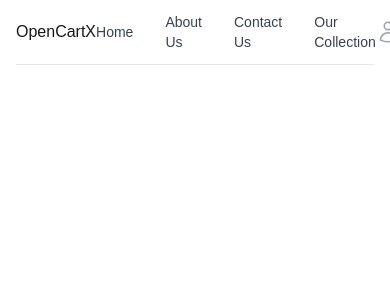
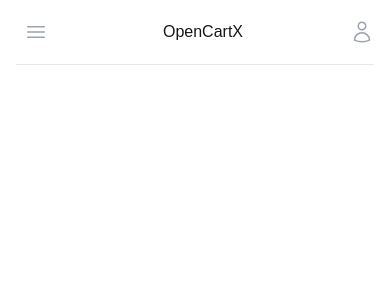
Before and after one commit to prashantpareek14/opencartx-fs, a Next.js app: page / in a window 390 px wide. Shown: the top 300 px of the page. Built offline with nearby package versions, Linux system fonts and the light colour scheme.

Commit message:
Made main menu responsive

```diff
--- /dev/null
+++ b/app/components/Header/MobileMenu.tsx
@@ -0,0 +1,48 @@
+import { Dialog, DialogBackdrop, DialogPanel } from "@headlessui/react";
+import { XMarkIcon } from "@heroicons/react/24/outline";
+
+export default function MobileMenu({ open, setOpen, navigation}) {
+  return (
+    <Dialog
+      open={open}
+      onClose={() => setOpen(false)}
+      className="relative md:hidden"
+    >
+      <DialogBackdrop
+        transition
+        className="fixed inset-0 bg-black/25 transition-opacity duration-300 ease-linear data-closed:opacity-0"
+      />
+      <div className="fixed inset-0 z-40 flex">
+        <DialogPanel
+          transition
+          className="relative flex w-full max-w-xs transform flex-col overflow-y-auto bg-white pb-12 shadow-xl transition duration-300 ease-in-out data-closed:-translate-x-full"
+        >
+          <div className="flex px-4 pt-5 pb-2">
+            <button
+              type="button"
+              onClick={() => setOpen(false)}
+              className="relative -m-2 inline-flex items-center justify-center rounded-md p-2 text-gray-400"
+            >
+              <span className="absolute -inset-0.5" />
+              <span className="sr-only">Close menu</span>
+              <XMarkIcon aria-hidden="true" className="size-6" />
+            </button>
+          </div>
+
+          <div className="space-y-6 border-t border-gray-200 px-4 py-6">
+            {navigation.map((nav) => (
+              <div key={nav.title} className="flow-root">
+                <a
+                  href={nav.link}
+                  className="-m-2 block p-2 font-medium text-gray-900"
+                >
+                  {nav.title}
+                </a>
+              </div>
+            ))}
+          </div>
+        </DialogPanel>
+      </div>
+    </Dialog>
+  );
+}
--- /dev/null
+++ b/app/components/Header/index.tsx
@@ -0,0 +1,66 @@
+"use client";
+
+import { useState } from "react";
+import { UserIcon, Bars3Icon } from "@heroicons/react/24/outline";
+import MobileMenu from "./MobileMenu";
+
+const navigation = [
+  { title: 'Home', link: '/' },
+  { title: 'About Us', link: '/' },
+  { title: 'Contact Us', link: '/' },
+  { title: 'Collection', link: '/' }
+];
+
+export default function Header() {
+  const [open, setOpen] = useState(false);
+
+  return (
+    <>
+      <MobileMenu open={open} setOpen={setOpen} navigation={navigation} />
+      <header className="">
+        <nav aria-label="Main Navigation" className="max-w-7xl mx-auto px-4">
+          <div className="border-b border-gray-200">
+            <div className="flex h-16 justify-between items-center">
+              <button
+                type="button"
+                onClick={() => setOpen(!open)}
+                className="relative md:hidden p-2 text-gray-400"
+              >
+                <span className="sr-only">Open Menu</span>
+                {/* Background for better click area */}
+                <span className="absolute -inset-0.5" />
+                <Bars3Icon className="size-6" />
+              </button>
+              {/* Logo */}
+              <div>
+                <a href="/">
+                  <span className="sr-only">OpenCartX</span>
+                  OpenCartX
+                </a>
+              </div>
+              {/* Navigation Links */}
+              <div className="hidden md:flex space-x-8 h-full">
+                {navigation.map((nav) => (
+                  <a
+                    key={nav.title}
+                    href={nav.link}
+                    className="flex items-center text-sm font-medium text-gray-700 hover:text-gray-800"
+                  >
+                    {nav.title}
+                  </a>
+                ))}
+              </div>
+              {/* Account */}
+              <div>
+                <a href="/" className="text-gray-400 hover:text-gray-500">
+                  <span className="sr-only">Account</span>
+                  <UserIcon className="size-6" />
+                </a>
+              </div>
+            </div>
+          </div>
+        </nav>
+      </header>
+    </>
+  );
+}
--- a/app/page.tsx
+++ b/app/page.tsx
@@ -1,32 +1,7 @@
-import { UserIcon } from '@heroicons/react/24/outline'
+import Header from './components/Header';
 
 export default function Home() {
   return (
-    <header className="">
-      <nav aria-label="Main Navigation" className="max-w-7xl mx-auto px-4">
-        <div className="border-b border-gray-200">
-          <div className="flex h-16 justify-between items-center">
-            <div>
-              <a href="/">
-                <span className="sr-only">OpenCartX</span>
-                OpenCartX
-              </a>
-            </div>
-            <div className="flex space-x-8 h-full">
-              <a href="/" className="flex items-center text-sm font-medium text-gray-700 hover:text-gray-800">Home</a>
-              <a href="/" className="flex items-center text-sm font-medium text-gray-700 hover:text-gray-800">About Us</a>
-              <a href="/" className="flex items-center text-sm font-medium text-gray-700 hover:text-gray-800">Contact Us</a>
-              <a href="/" className="flex items-center text-sm font-medium text-gray-700 hover:text-gray-800">Our Collection</a>
-            </div>
-            <div>
-              <a href="/" className="text-gray-400 hover:text-gray-500">
-                <span className="sr-only">Account</span>
-                <UserIcon className="size-6" />
-              </a>
-            </div>
-          </div>
-        </div>
-      </nav>
-    </header>
+    <Header />
   );
 }
--- a/package.json
+++ b/package.json
@@ -9,6 +9,7 @@
     "lint": "eslint"
   },
   "dependencies": {
+    "@headlessui/react": "^2.2.10",
     "@heroicons/react": "^2.2.0",
     "next": "16.2.6",
     "react": "19.2.4",
```
Also changed, not shown: 1 other file (tests, documents, lock files or other folders).
